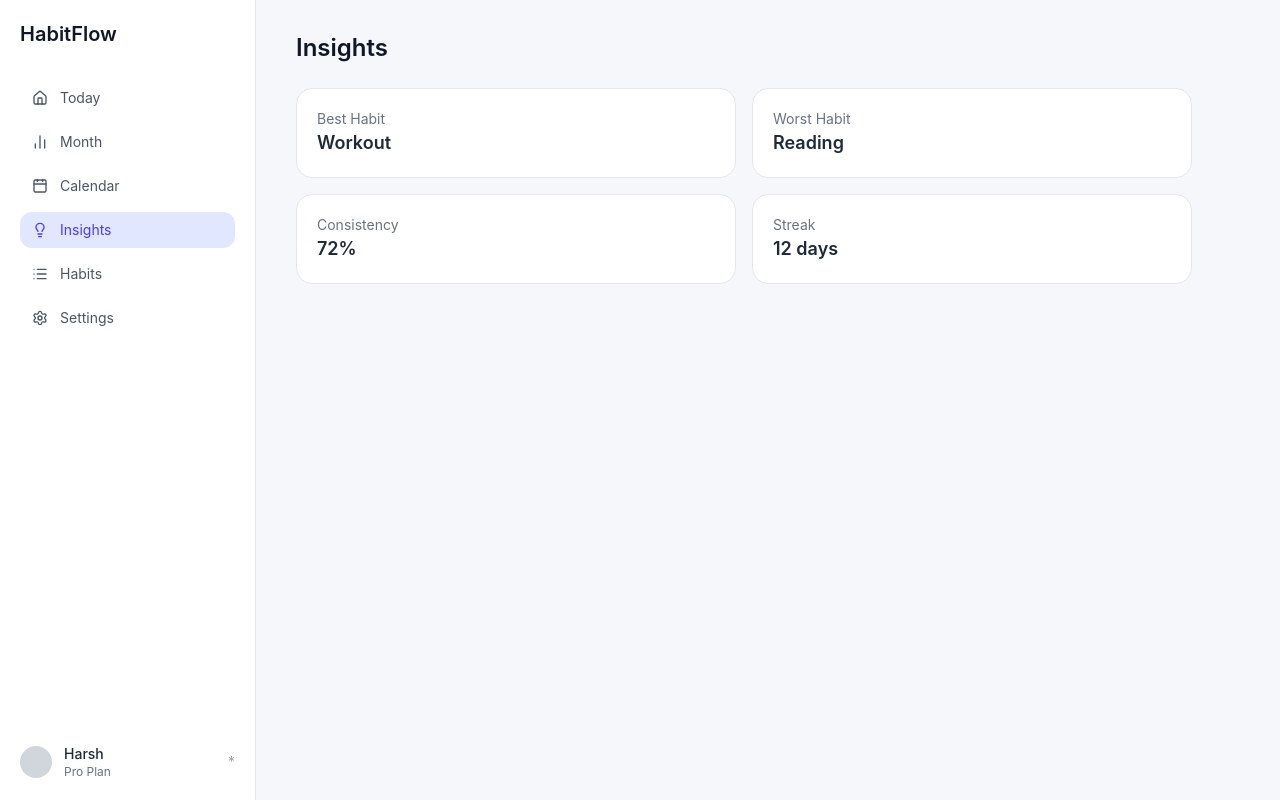
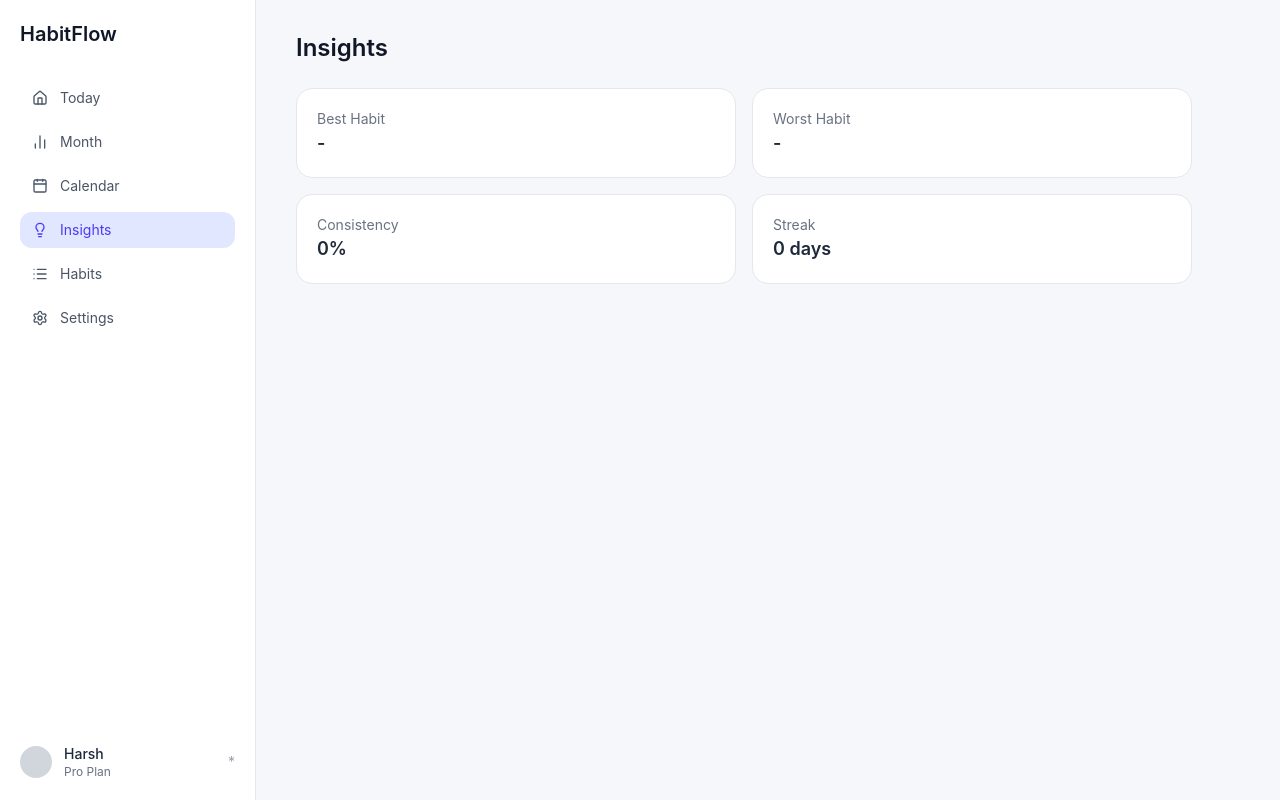
Before and after one commit to Harshvs2003/Habit_Flow, a React (Vite) app in the folder client/: page /app/insights in a window 1280 px wide. Built offline with nearby package versions, Linux system fonts and the light colour scheme; no server answers; sample sign-in values are in the browser's storage.

Commit message:
insight page logics

```diff
--- a/client/src/pages/Insights.tsx
+++ b/client/src/pages/Insights.tsx
@@ -1,49 +1,146 @@
+import { useEffect, useMemo } from "react";
+import { useHabitStore } from "../store/useHabitStore";
+import { getLocalDate, getYesterday } from "../utils/date";
+
 const Insights = () => {
+  const { habits, entries, dayStatus, fetchAll } = useHabitStore();
+
+  useEffect(() => {
+    fetchAll();
+  }, []);
+
+  const insights = useMemo(() => {
+    if (!habits.length) {
+      return {
+        best: "-",
+        worst: "-",
+        consistency: 0,
+        streak: 0,
+      };
+    }
+
+    const habitStats: Record<string, { completed: number; total: number }> = {};
+
+    // collect all dates present in entries
+    const allDates = new Set<string>();
+
+    Object.keys(entries).forEach((key) => {
+      const parts = key.split("-");
+      const date = parts.slice(1).join("-"); // FIXED
+      allDates.add(date);
+    });
+
+    // evaluate each habit
+    habits.forEach((habit) => {
+      const habitId = habit._id;
+      const startDate = habit.createdAt.slice(0, 10);
+
+      habitStats[habitId] = { completed: 0, total: 0 };
+
+      allDates.forEach((date) => {
+        if (dayStatus[date] === "skipped") return;
+        if (date < startDate) return;
+
+        const key = `${habitId}-${date}`;
+
+        habitStats[habitId].total += 1;
+
+        if (entries[key]) {
+          habitStats[habitId].completed += 1;
+        }
+      });
+    });
+
+    // 🎯 BEST & WORST
+    let best = "-";
+    let worst = "-";
+    let bestScore = -1;
+    let worstScore = 2;
+
+    Object.entries(habitStats).forEach(([habitId, stat]) => {
+      if (!stat.total) return;
+
+      const score = stat.completed / stat.total;
+
+      const habit = habits.find((h) => h._id === habitId);
+
+      if (score > bestScore) {
+        bestScore = score;
+        best = habit?.title || "-";
+      }
+
+      if (score < worstScore) {
+        worstScore = score;
+        worst = habit?.title || "-";
+      }
+    });
+
+    // 📊 OVERALL CONSISTENCY
+    let totalCompleted = 0;
+    let totalActive = 0;
+
+    Object.values(habitStats).forEach((stat) => {
+      totalCompleted += stat.completed;
+      totalActive += stat.total;
+    });
+
+    const consistency = totalActive
+      ? Math.round((totalCompleted / totalActive) * 100)
+      : 0;
+
+    // 🔥 STREAK CALCULATION
+    let streak = 0;
+    let currentDate = getLocalDate();
+
+    while (true) {
+      if (dayStatus[currentDate] === "skipped") {
+        // skip doesn't break streak
+      } else {
+        const dayEntries = Object.entries(entries).filter(([key]) =>
+          key.endsWith(currentDate),
+        );
+
+        const allDone =
+          dayEntries.length > 0 && dayEntries.every(([_, val]) => val === true);
+
+        if (!allDone) break;
+        streak++;
+      }
+
+      // go back one day
+      const d = new Date(currentDate);
+      d.setDate(d.getDate() - 1);
+      currentDate = d.toLocaleDateString("en-CA");
+    }
+
+    return { best, worst, consistency, streak };
+  }, [habits, entries, dayStatus]);
+
   return (
     <div className="min-h-screen bg-[#f6f7fb] dark:bg-black px-10 py-8">
-
       <div className="max-w-4xl">
-
         <h1 className="text-2xl font-semibold mb-6 text-gray-900 dark:text-white">
           Insights
         </h1>
 
-        {/* CARDS */}
         <div className="grid grid-cols-2 gap-4">
-
-          <div className="bg-white dark:bg-[#0b1220] p-5 rounded-2xl border border-gray-200 dark:border-gray-800">
-            <p className="text-sm text-gray-500">Best Habit</p>
-            <p className="text-lg font-semibold text-gray-800 dark:text-white">
-              Workout
-            </p>
-          </div>
-
-          <div className="bg-white dark:bg-[#0b1220] p-5 rounded-2xl border border-gray-200 dark:border-gray-800">
-            <p className="text-sm text-gray-500">Worst Habit</p>
-            <p className="text-lg font-semibold text-gray-800 dark:text-white">
-              Reading
-            </p>
-          </div>
-
-          <div className="bg-white dark:bg-[#0b1220] p-5 rounded-2xl border border-gray-200 dark:border-gray-800">
-            <p className="text-sm text-gray-500">Consistency</p>
-            <p className="text-lg font-semibold text-gray-800 dark:text-white">
-              72%
-            </p>
-          </div>
-
-          <div className="bg-white dark:bg-[#0b1220] p-5 rounded-2xl border border-gray-200 dark:border-gray-800">
-            <p className="text-sm text-gray-500">Streak</p>
-            <p className="text-lg font-semibold text-gray-800 dark:text-white">
-              12 days
-            </p>
-          </div>
-
+          <Card title="Best Habit" value={insights.best} />
+          <Card title="Worst Habit" value={insights.worst} />
+          <Card title="Consistency" value={`${insights.consistency}%`} />
+          <Card title="Streak" value={`${insights.streak} days`} />
         </div>
-
       </div>
     </div>
-  )
-}
+  );
+};
 
-export default Insights
+const Card = ({ title, value }: { title: string; value: string }) => (
+  <div className="bg-white dark:bg-[#0b1220] p-5 rounded-2xl border border-gray-200 dark:border-gray-800">
+    <p className="text-sm text-gray-500">{title}</p>
+    <p className="text-lg font-semibold text-gray-800 dark:text-white">
+      {value}
+    </p>
+  </div>
+);
+
+export default Insights;
```
